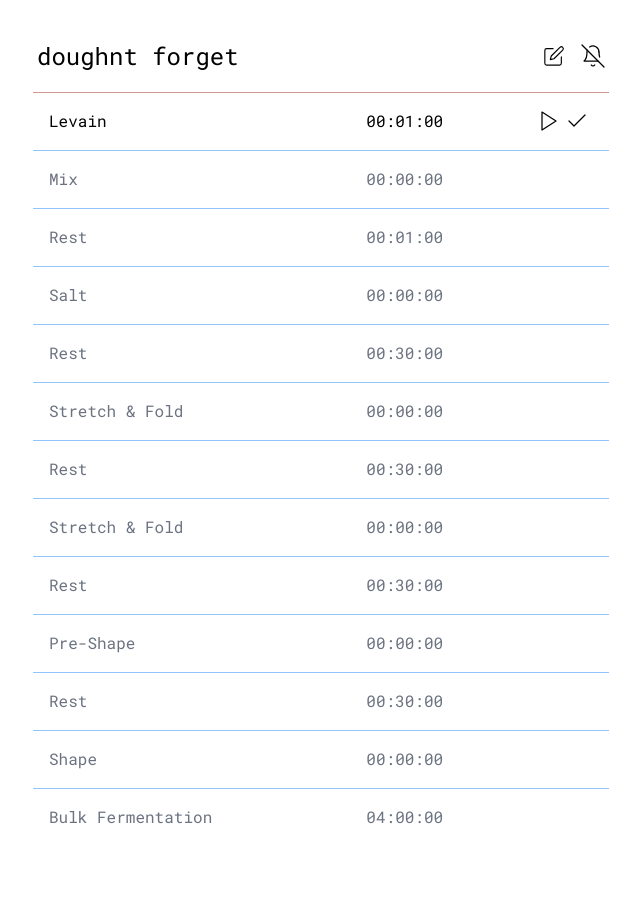
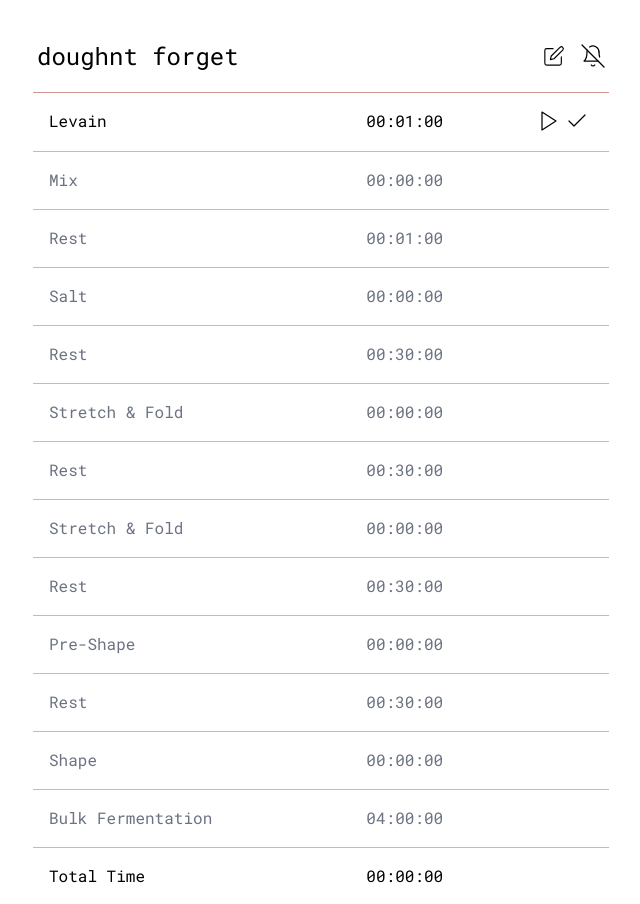
Before and after one commit to nicolean/doughnt-forget, a Next.js app: page / in a window 1280 px wide. Shown: the whole page, without its empty margins (319-959 px from the left). Before the commit the page ends 847 px from the top, so only its background shows below. Built offline with nearby package versions, Linux system fonts and the light colour scheme.

Commit message:
Adds total duration

```diff
--- a/src/components/Schedule.tsx
+++ b/src/components/Schedule.tsx
@@ -29,6 +29,8 @@ export default function Schedule({ isNotificationsEnabled }: ScheduleProps) {
   const [activeStepIndex, setActiveStepIndex] = useState<number>(0);
   const [isComplete, setIsComplete] = useState<boolean>(false);
   const [newStepData, setNewStepData] = useState<ScheduleStep>(EMPTY_STEP);
+  const [totalDuration, setTotalDuration] = useState<number>(0);
+  const [totalDurationString, setTotalDurationString] = useState<string>('00:00:00');
 
   const { isEditModeActive, isAddStepActive, setIsAddStepActive } = useContext(EditContext) as EditContextType;
 
@@ -45,7 +47,7 @@ export default function Schedule({ isNotificationsEnabled }: ScheduleProps) {
   }
 
   const onSkip = (step: ScheduleStep) => {
-    // TODO handle total addition duration here in the future
+    updateTotalDuration(step.actualDuration);
     setActiveStepIndex(activeStepIndex + 1);
     handleUpdateStep(step);
 
@@ -59,6 +61,16 @@ export default function Schedule({ isNotificationsEnabled }: ScheduleProps) {
     }
   }
 
+  const updateTotalDuration = (secondsToAdd: number) => {
+    const newTotalDuration = totalDuration + secondsToAdd;
+    setTotalDuration(newTotalDuration);
+
+    let h = Math.floor(newTotalDuration / 3600);
+    let m = Math.floor(newTotalDuration % 3600 / 60);
+    let s = Math.floor(newTotalDuration % 3600 % 60);
+    setTotalDurationString([String(h).padStart(2, "0"), String(m).padStart(2, "0"), String(s).padStart(2, "0")].join(':'));
+  }
+
   const onScheduleReset = () => {
     const resetSchedule = schedule.map( step => ({
         ...step,
@@ -70,6 +82,8 @@ export default function Schedule({ isNotificationsEnabled }: ScheduleProps) {
     setSchedule(resetSchedule);
     setActiveStepIndex(0);
     setIsComplete(false)
+    setTotalDuration(0);
+    setTotalDurationString('00:00:00');
   }
 
   const handleUpdateStep = (newStepData: ScheduleStep) => {
@@ -133,14 +147,6 @@ export default function Schedule({ isNotificationsEnabled }: ScheduleProps) {
           </div>
       }
 
-      { isComplete &&
-          <div className="text-center py-5">
-            <p>COMPLETE!</p>
-            <div className="mt-5">
-              <Button ariaLabel="Reset schedule" onClick={onScheduleReset}>Reset</Button>
-            </div>
-          </div> }
-
       { isEditModeActive &&
         <div className="my-4 h-[3.625rem]">
           { isAddStepActive
@@ -149,6 +155,28 @@ export default function Schedule({ isNotificationsEnabled }: ScheduleProps) {
           }
         </div>
       }
+
+      { !isEditModeActive &&
+        <>
+          <div className="grid grid-cols-12 py-4 px-2 sm:p-4 border-t border-t-blue-300">
+            <div className="col-span-7">
+              Total Time
+            </div>
+            <div className="col-span-3">
+              { totalDurationString }
+            </div>
+          </div>
+
+          { isComplete &&
+            <div className="text-center py-5">
+              <p>COMPLETE!</p>
+              <div className="mt-3">
+                <Button ariaLabel="Reset schedule" onClick={onScheduleReset}>Reset</Button>
+              </div>
+            </div>
+          }
+        </>
+      }
     </>
   )
 }
--- a/src/components/Step.tsx
+++ b/src/components/Step.tsx
@@ -82,7 +82,7 @@ export default function Step({ id, step, isActive, isNotificationsEnabled, onSki
   }
 
   return (
-    <div className={`relative h-[3.625rem] bg-white not-last:border-b not-last:border-b-blue-300 ${dynamicClasses}`} style={style} ref={setNodeRef}>
+    <div className={`relative h-[3.625rem] bg-white not-first:border-t not-first:border-t-blue-300 ${dynamicClasses}`} style={style} ref={setNodeRef}>
       { isEditModeActive && activeEditStepId === step.id
         ? <div className="absolute top-2/4 -translate-y-2/4 z-10">
             <div className="relative">
```
Lines whose indentation alone changed are shown as unchanged.
